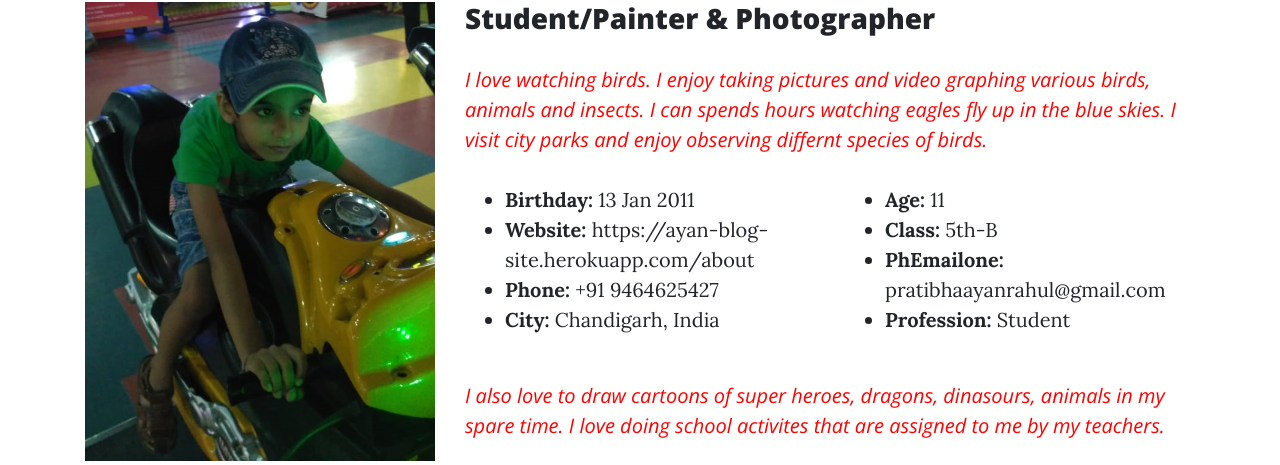
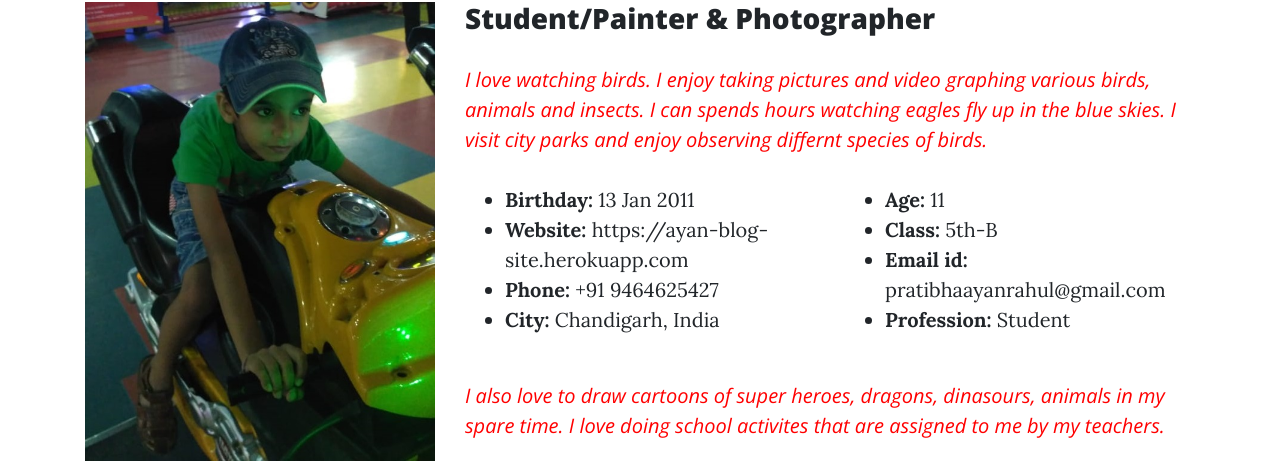
Before and after one commit to ayanbhardwaj/ayan-blog, a Flask app: page /about in a window 1280 px wide. Shown: the part 709-1174 px from the top of the page. Run offline with Flask 2, Linux system fonts and the light colour scheme; some libraries are stand-ins or nearby versions.

Commit message:
update about page

```diff
--- a/templates/about.html
+++ b/templates/about.html
@@ -37,7 +37,7 @@
               <div class="col-lg-6">
                 <ul>
                   <li><i class="bi bi-chevron-right"></i> <strong>Birthday:</strong> <span>13 Jan 2011</span></li>
-                  <li><i class="bi bi-chevron-right"></i> <strong>Website:</strong> <span>https://ayan-blog-site.herokuapp.com/about</span></li>
+                  <li><i class="bi bi-chevron-right"></i> <strong>Website:</strong> <span>https://ayan-blog-site.herokuapp.com</span></li>
                   <li><i class="bi bi-chevron-right"></i> <strong>Phone:</strong> <span>+91 9464625427</span></li>
                   <li><i class="bi bi-chevron-right"></i> <strong>City:</strong> <span>Chandigarh, India</span></li>
                 </ul>
@@ -46,7 +46,7 @@
                 <ul>
                   <li><i class="bi bi-chevron-right"></i> <strong>Age:</strong> <span>11</span></li>
                   <li><i class="bi bi-chevron-right"></i> <strong>Class:</strong> <span>5th-B</span></li>
-                  <li><i class="bi bi-chevron-right"></i> <strong>PhEmailone:</strong> <span>pratibhaayanrahul@gmail.com</span></li>
+                  <li><i class="bi bi-chevron-right"></i> <strong>Email id:</strong> <span>pratibhaayanrahul@gmail.com</span></li>
                   <li><i class="bi bi-chevron-right"></i> <strong>Profession:</strong> <span>Student</span></li>
                 </ul>
               </div>
```
